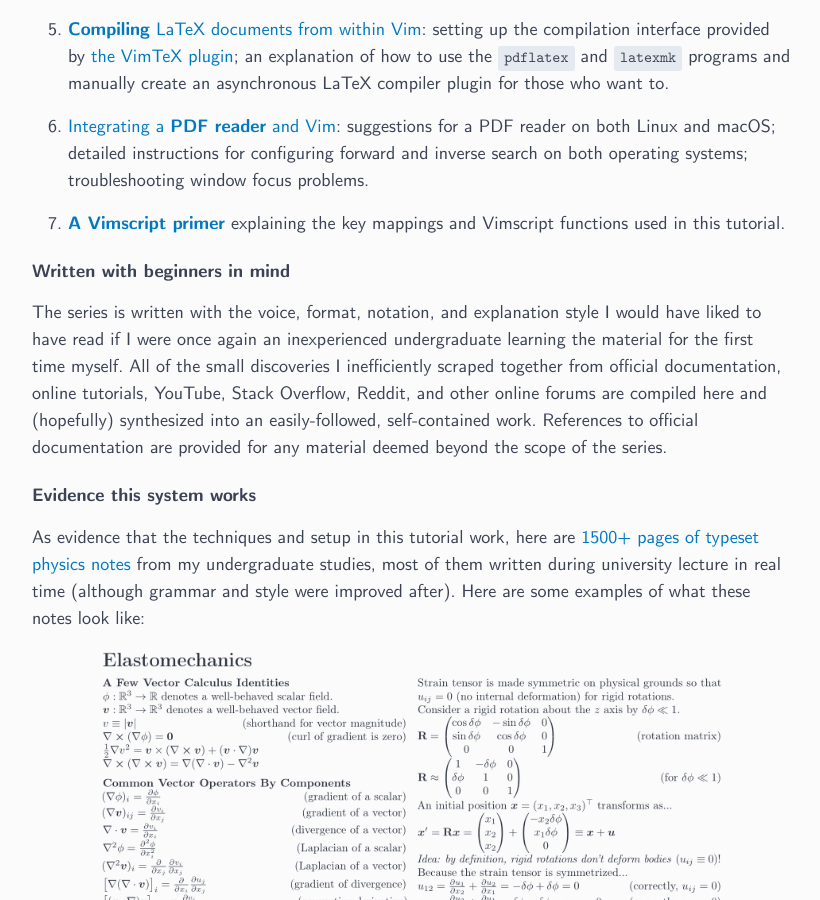
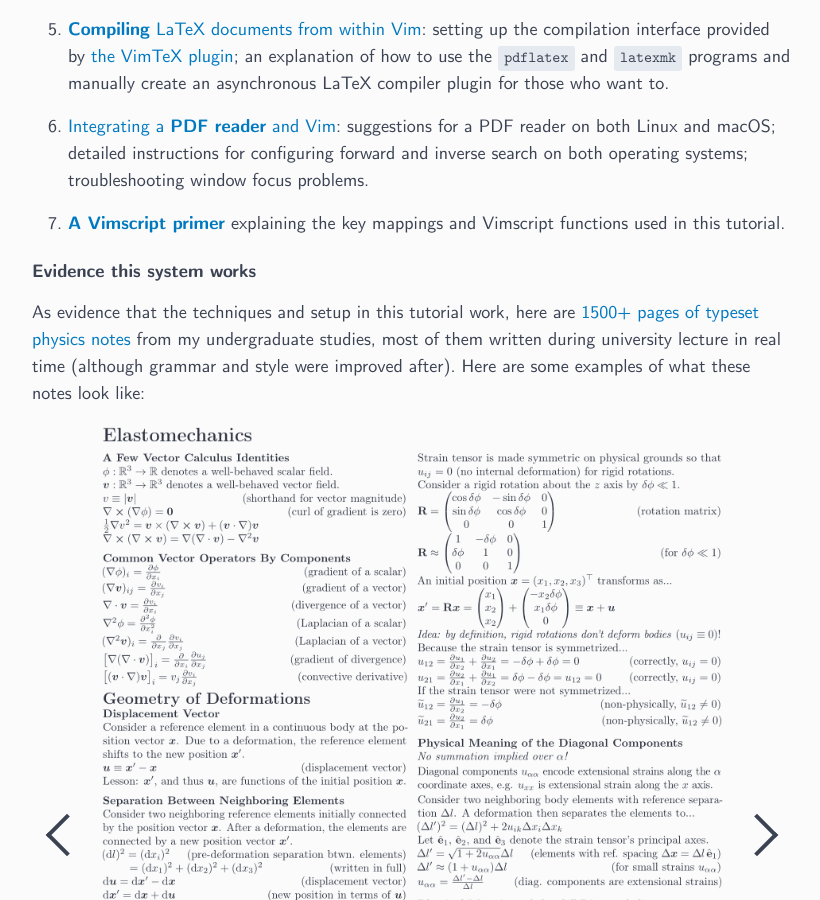
Before and after one commit to ejmastnak/ejmastnak.github.io, a Jekyll site: the page built from tutorials/vim-latex/intro.md, in a window 1280 px wide and 900 px high, scrolled down 787 px. Shown: the whole window, without its empty margins (228-1048 px from the left). Built offline with Jekyll 4.4.1, drawn with Linux system fonts in a browser that asks for light colours; some of the changed text lies outside the part shown.

Commit message:
Show evidence before explaining style/voice

```diff
--- a/tutorials/vim-latex/intro.md
+++ b/tutorials/vim-latex/intro.md
@@ -39,11 +39,6 @@ It is intended for anyone who...
 
 1. [**A Vimscript primer**]({% link tutorials/vim-latex/vimscript.md %}) explaining the key mappings and Vimscript functions used in this tutorial.
 
-#### Written with beginners in mind
-The series is written with the voice, format, notation, and explanation style I would have liked to have read if I were once again an inexperienced undergraduate learning the material for the first time myself.
-All of the small discoveries I inefficiently scraped together from official documentation, online tutorials, YouTube, Stack Overflow, Reddit, and other online forums are compiled here and (hopefully) synthesized into an easily-followed, self-contained work.
-References to official documentation are provided for any material deemed beyond the scope of the series.
-
 #### Evidence this system works
 As evidence that the techniques and setup in this tutorial work, here are [1500+ pages of typeset physics notes](https://ejmastnak.github.io/fmf.html) from my undergraduate studies, most of them written during university lecture in real time (although grammar and style were improved after).
 Here are some examples of what these notes look like:
```
Also changed, not shown: other parts of tutorials/vim-latex/intro.md (+5 -0 lines).
